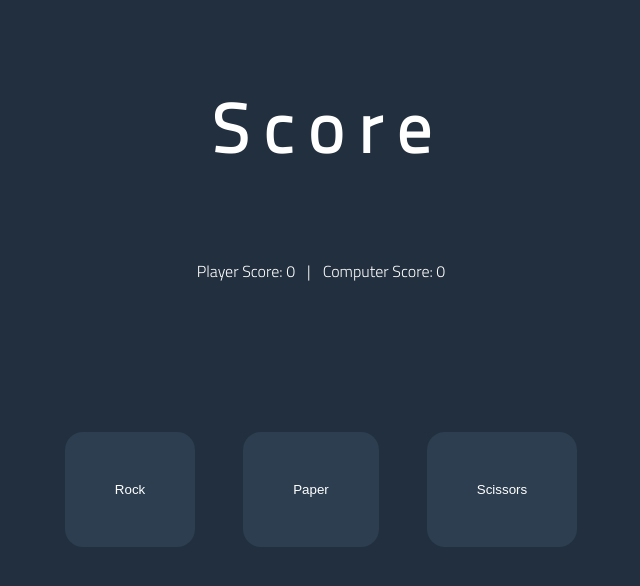
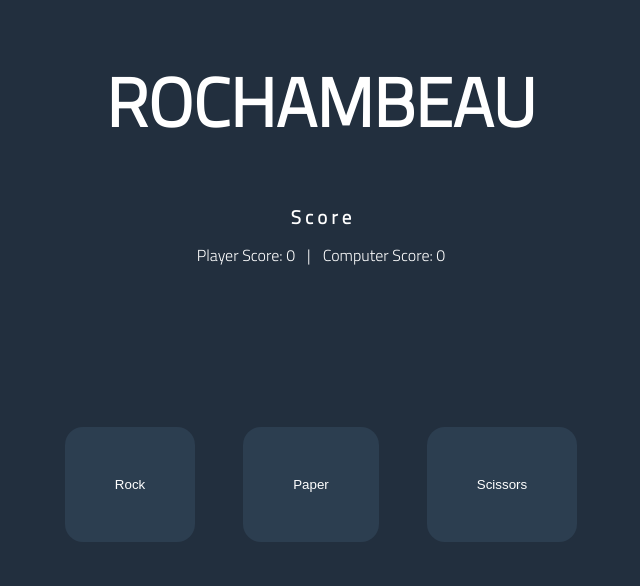
Before and after one commit to shahiutsav/rock-paper-scissors, a plain HTML site: page index.html in a window 1280 px wide. Shown: the whole page, without its empty margins (319-959 px from the left). Drawn offline with Linux system fonts and the light colour scheme.

Commit message:
Minor UI Changes

```diff
--- a/index.html
+++ b/index.html
@@ -19,6 +19,7 @@
         <title>Rochambeau</title>
     </head>
     <body>
+        <h3>ROCHAMBEAU</h3>
         <div class="score">
             <h3>S c o r e</h3>
             <span class="score-comparison">
--- a/style.css
+++ b/style.css
@@ -4,18 +4,23 @@ body {
     color: white;
 }
 
+body > h3 {
+    font-size: 68px;
+    text-align: center;
+    margin: 50px;
+}
+
 .score {
     display: flex;
     flex-direction: column;
     align-items: center;
-    height: 50vh;
+    height: 25vh;
     gap: 12px;
 }
 
 .score h3 {
-    font-size: 68px;
+    margin: 0;
 }
-
 .score-comparison {
     display: flex;
     gap: 12px;
```
